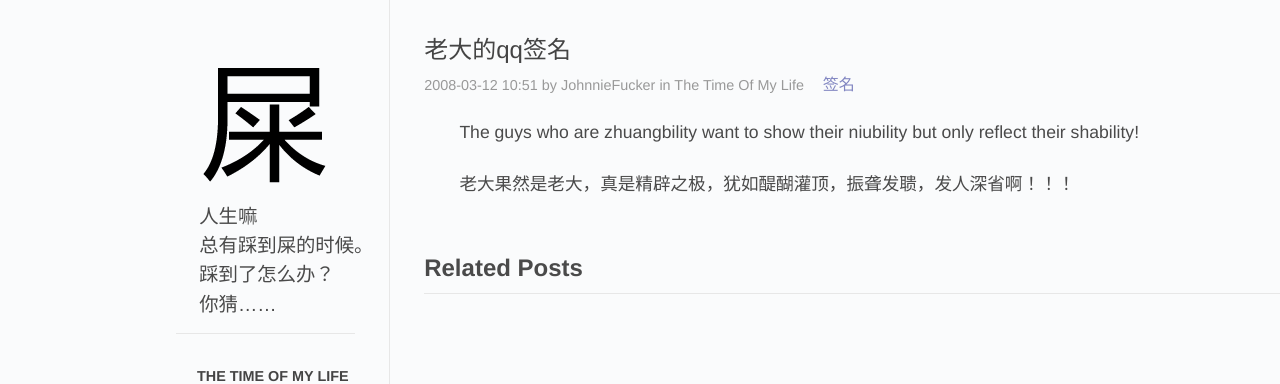
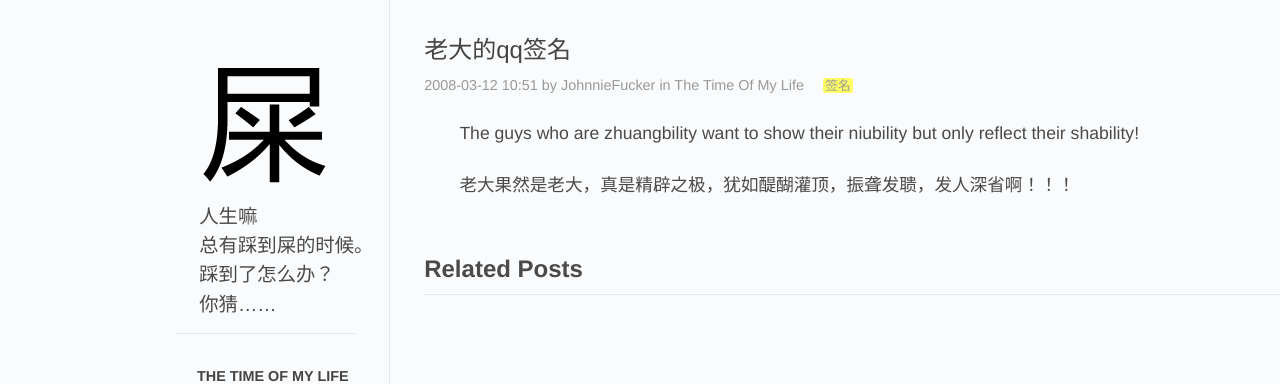
Before and after one commit to JohnnieFucker/blog, a Jekyll site: the page built from _posts/2008-03-12-%e8%80%81%e5%a4%a7%e7%9a%84qq%e7%ad%be%e5%90%8d.markdown, in a window 1280 px wide. Shown: the top 384 px of the page. Built offline with Jekyll 4.4.1, drawn with Linux system fonts in a browser that asks for light colours; comment, search, counter and statistics services are not loaded.

Commit message:
edit css

```diff
--- a/css/main.css
+++ b/css/main.css
@@ -199,7 +199,7 @@
 .post-category{
     color:#999;
 }
-.port-tag{
+.post-tag{
     color:#999;
     font-size: 0.8em;
     padding:0 0.2em;
```
